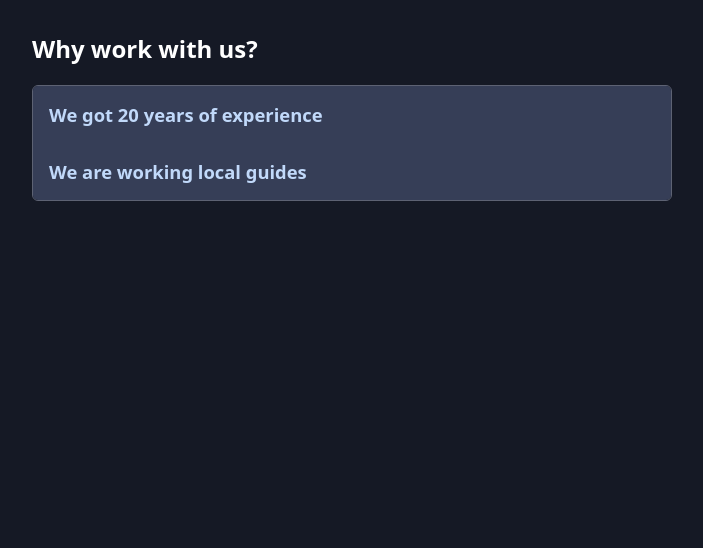
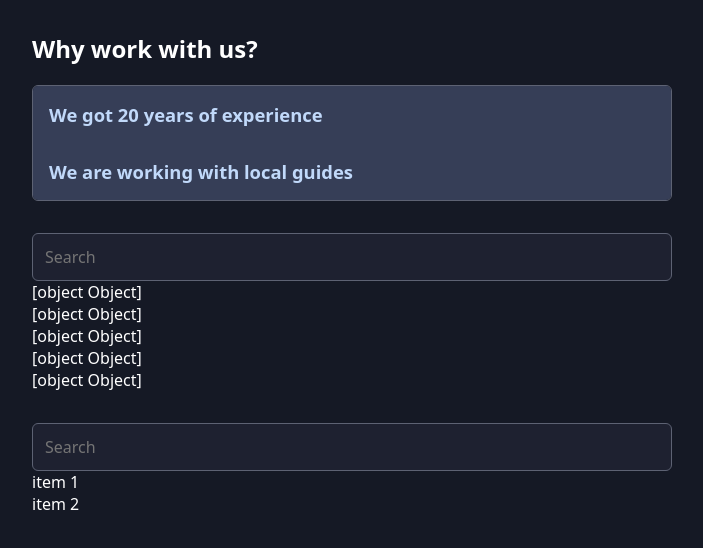
Before and after one commit to NLucky320/React-Patterns, a React (Vite) app: page / in a window 1280 px wide. Shown: the top 548 px of the page, without its empty margins (288-991 px from the left). Built offline with nearby package versions, Linux system fonts and the light colour scheme.

Commit message:
Introducing & Using Render Props

```diff
--- a/src/App.jsx
+++ b/src/App.jsx
@@ -1,41 +1,87 @@
-import Accordion from "./components/Accordion/Accordion";
+import Accordion from './components/Accordion/Accordion.jsx';
+import SearchableList from './components/SearchableList/SearchableList.jsx';
+import savannaImg from './assets/african-savanna.jpg';
+import amazonImg from './assets/amazon-river.jpg';
+import caribbeanImg from './assets/caribbean-beach.jpg';
+import desertImg from './assets/desert-dunes.jpg';
+import forestImg from './assets/forest-waterfall.jpg';
 
+const PLACES = [
+  {
+    id: 'african-savanna',
+    image: savannaImg,
+    title: 'African Savanna',
+    description: 'Experience the beauty of nature.',
+  },
+  {
+    id: 'amazon-river',
+    image: amazonImg,
+    title: 'Amazon River',
+    description: 'Get to know the largest river in the world.',
+  },
+  {
+    id: 'caribbean-beach',
+    image: caribbeanImg,
+    title: 'Caribbean Beach',
+    description: 'Enjoy the sun and the beach.',
+  },
+  {
+    id: 'desert-dunes',
+    image: desertImg,
+    title: 'Desert Dunes',
+    description: 'Discover the desert life.',
+  },
+  {
+    id: 'forest-waterfall',
+    image: forestImg,
+    title: 'Forest Waterfall',
+    description: 'Listen to the sound of the water.',
+  },
+];
 
 function App() {
-  return <main>
+  return (
+    <main>
       <section>
         <h2>Why work with us?</h2>
-      <Accordion className='accordion'>
-        <Accordion.Item id='experience'  className='accordion-item' >
-          <Accordion.Title  className='accordion-item-title'>We got 20 years of experience</Accordion.Title>
-          <Accordion.Content  className='accordion-item-content'>
+
+        <Accordion className="accordion">
+          <Accordion.Item id="experience" className="accordion-item">
+            <Accordion.Title className="accordion-item-title">
+              We got 20 years of experience
+            </Accordion.Title>
+            <Accordion.Content className="accordion-item-content">
               <article>
+                <p>You can&apos;t go wrong with us.</p>
                 <p>
-                You can't go wrong with us.
-              </p>
-              <p>
-                Lorem ipsum dolor sit amet consectetur, adipisicing elit. Animi sit adipisci facilis asperiores quidem debitis deserunt laboriosam cumque, libero dolore nobis, voluptates, error architecto nulla molestiae. Id voluptate minus neque!
+                  We are in the business of planning highly individualized
+                  vacation trips for more than 20 years.
                 </p>
               </article>
             </Accordion.Content>
-
           </Accordion.Item>
-        <Accordion.Item id='local-guide'  className='accordion-item' >
-          <Accordion.Title  className='accordion-item-title'>We are working local guides</Accordion.Title>
-          <Accordion.Content className='accordion-item-content'>
+          <Accordion.Item id="local-guides" className="accordion-item">
+            <Accordion.Title className="accordion-item-title">
+              We are working with local guides
+            </Accordion.Title>
+            <Accordion.Content className="accordion-item-content">
               <article>
+                <p>We are not doing this along from our office.</p>
                 <p>
-                Lorem ipsum dolor sit amet consectetur,
-              </p>
-              <p>
-                Lorem ipsum dolor sit amet consectetur, adipisicing elit. Animi sit adipisci facilis asperiores quidem debitis deserunt laboriosam cumque, libero dolore nobis, voluptates, error architecto nulla molestiae. Id voluptate minus neque!
+                  Instead, we are working with local guides to ensure a safe and
+                  pleasant vacation.
                 </p>
               </article>
             </Accordion.Content>
           </Accordion.Item>
         </Accordion>
       </section>
+      <section>
+        <SearchableList items={PLACES} />
+        <SearchableList items={['item 1', 'item 2']} />
+      </section>
     </main>
+  );
 }
 
 export default App;
--- /dev/null
+++ b/src/components/SearchableList/SearchableList.jsx
@@ -0,0 +1,24 @@
+import { useState } from 'react';
+
+export default function SearchableList({ items }) {
+  const [searchTerm, setSearchTerm] = useState('');
+
+  const searchResults = items.filter((item) =>
+    JSON.stringify(item).toLowerCase().includes(searchTerm.toLowerCase())
+  );
+
+  function handleChange(event) {
+    setSearchTerm(event.target.value);
+  }
+
+  return (
+    <div className="searchable-list">
+      <input type="search" placeholder="Search" onChange={handleChange} />
+      <ul>
+        {searchResults.map((item, index) => (
+          <li key={index}>{item.toString()}</li>
+        ))}
+      </ul>
+    </div>
+  );
+}
```
Lines whose indentation alone changed are shown as unchanged.
